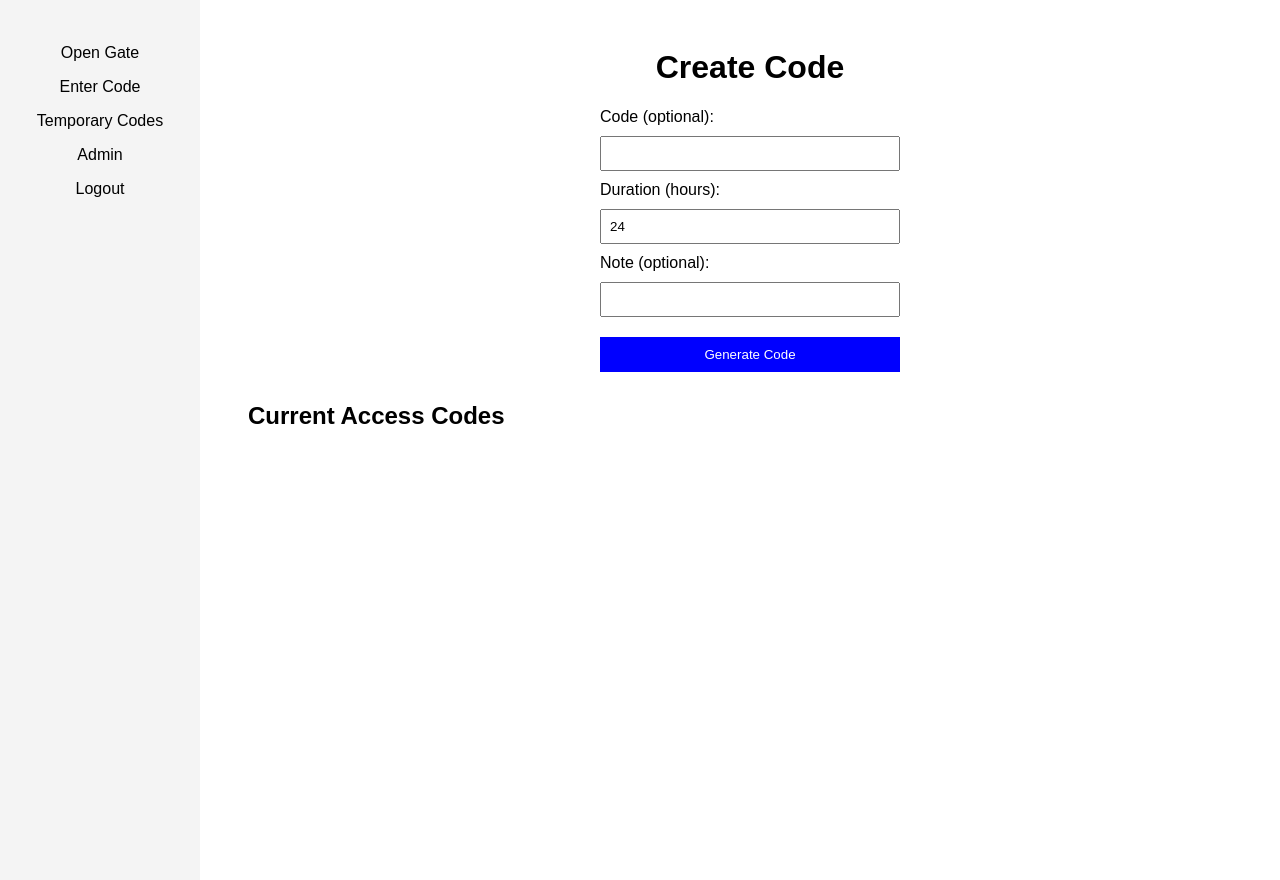
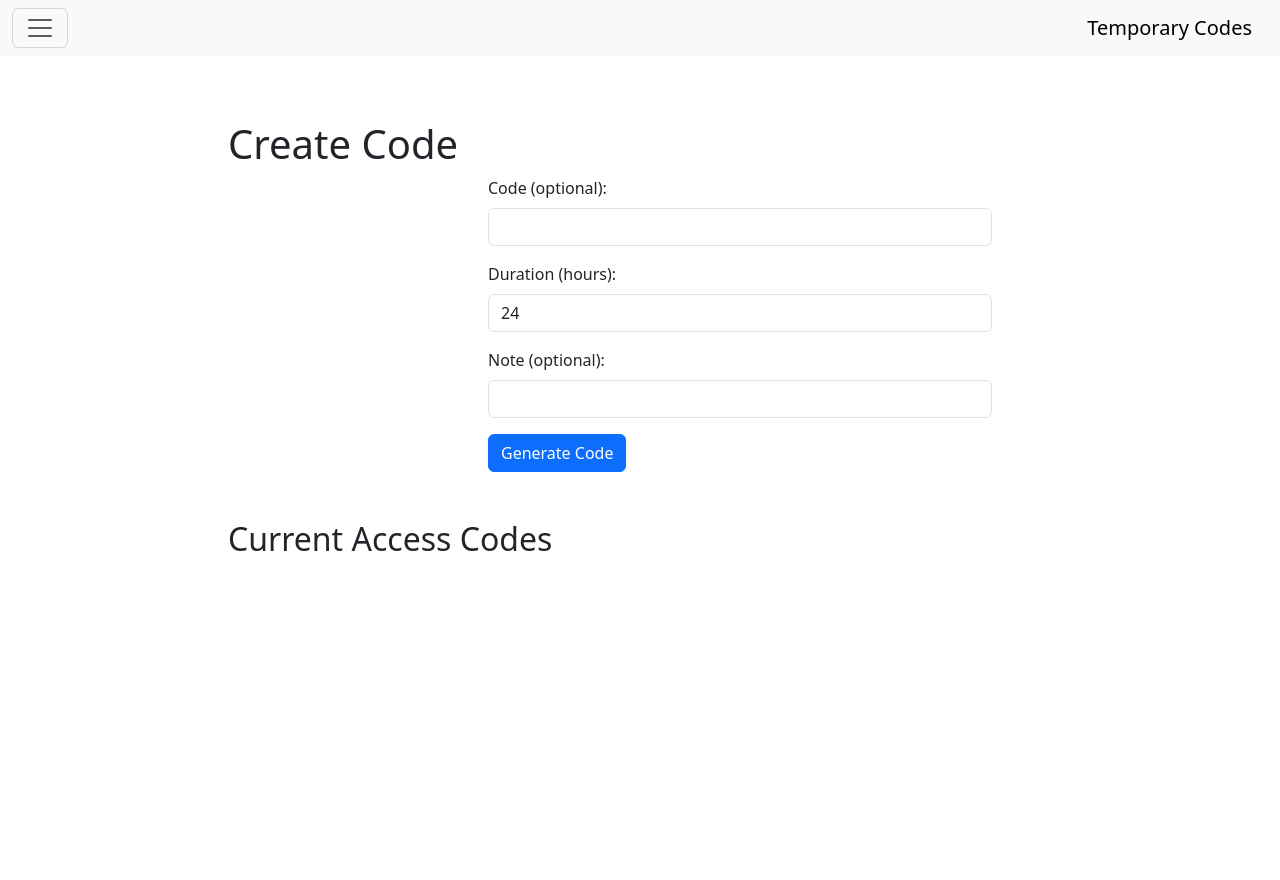
Before and after one commit to rslavin/gate-opener, a Flask app: page /grant_access in a window 1280 px wide. Run offline with Flask 3, Linux system fonts and the light colour scheme; a user stored in the database is signed in; tables that the repository leaves empty hold one stand-in row (values such as "Sample post").

Commit message:
new look

```diff
--- a/web/app.py
+++ b/web/app.py
@@ -11,6 +11,7 @@
 db.init_app(app)
 bcrypt.init_app(app)
 login_manager.init_app(app)
+login_manager.login_view = 'auth.login'
 
 app.register_blueprint(main_blueprint)
 app.register_blueprint(auth_blueprint)
--- a/web/decorators.py
+++ b/web/decorators.py
@@ -7,7 +7,7 @@
         @wraps(f)
         def decorated_function(*args, **kwargs):
             if not current_user.is_authenticated or current_user.role != role:
-                return redirect(url_for('login'))
+                return redirect(url_for('auth.login'))
             return f(*args, **kwargs)
         return decorated_function
     return decorator
@@ -17,7 +17,7 @@
         @wraps(f)
         def decorated_function(*args, **kwargs):
             if not current_user.is_authenticated or current_user.role not in roles:
-                return redirect(url_for('login'))
+                return redirect(url_for('auth.login'))
             return f(*args, **kwargs)
         return decorated_function
     return decorator
--- a/web/routes.py
+++ b/web/routes.py
@@ -35,10 +35,11 @@
         access_code = Token(code=code, note=note, expires_at=expires_at, created_by=current_user.id)
         db.session.add(access_code)
         db.session.commit()
-        return redirect(url_for('main.grant_access'))
+        codes = Token.query.order_by(Token.expires_at.asc()).all()
+        return render_template('grant_access.html', codes=codes, title="Temporary Codes", new_token=access_code)
 
-    codes = Token.query.all()
-    return render_template('grant_access.html', codes=codes)
+    codes = Token.query.order_by(Token.expires_at.asc()).all()
+    return render_template('grant_access.html', codes=codes, title="Temporary Codes")
 
 @main_blueprint.route('/delete_code/<int:code_id>', methods=['POST'])
 @roles_required(Role.TRUSTED_USER, Role.ADMIN)
@@ -60,7 +61,7 @@
             remaining_time = token.expires_at - datetime.datetime.utcnow()
             return jsonify({'message': 'Gate opened', 'response': response, 'time_left': str(remaining_time)}), 200
         return jsonify({'message': 'Invalid or expired code'}), 401
-    return render_template('code.html', code=code)
+    return render_template('code.html', code=code, title="Enter Code")
 
 @auth_blueprint.route('/login', methods=['GET', 'POST'])
 def login():
@@ -73,7 +74,7 @@
             return redirect(url_for('main.home'))
         else:
             return jsonify({'message': 'Login unsuccessful. Please check username and password'}), 401
-    return render_template('login.html')
+    return render_template('login.html', title="Login")
 
 @auth_blueprint.route('/logout')
 @login_required
@@ -97,7 +98,7 @@
 
     users = User.query.all()
     roles = Role
-    return render_template('admin.html', users=users, roles=roles)
+    return render_template('admin.html', users=users, roles=roles, title="Admin")
 
 @admin_blueprint.route('/delete_user/<int:user_id>', methods=['POST'])
 @role_required(Role.ADMIN)
--- a/web/static/styles.css
+++ b/web/static/styles.css
@@ -1,86 +1,27 @@
-body {
-    font-family: Arial, sans-serif;
+.content {
+    margin-left: 0;
+    padding: 20px;
+    flex-grow: 1;
 }
 
-h1 {
-    text-align: center;
+.navbar-toggler {
+    display: block !important;
 }
 
-form {
-    display: flex;
-    flex-direction: column;
-    width: 300px;
-    margin: auto;
+@media (min-width: 768px) {
+    .content {
+        margin-left: 200px;
+    }
 }
 
-input, button {
-    margin: 10px 0;
-    padding: 8px;
-}
+.login-form {
+            background: white;
+            padding: 2rem;
+            border-radius: 0.5rem;
+            box-shadow: 0 0.125rem 0.25rem rgba(0, 0, 0, 0.075);
+        }
 
-button {
-    padding: 10px;
-    background-color: blue;
-    color: white;
-    border: none;
-    cursor: pointer;
-}
-
-button:disabled {
-    background-color: grey;
-}
-
-#message {
-    text-align: center;
-    color: red;
-}
-
-#openGateButton {
-    margin: 20px;
-    padding: 10px 20px;
-    font-size: 16px;
-    cursor: pointer;
-}
-
-/* New container style to center the button horizontally */
-.button-container {
-    display: flex;
-    justify-content: center;
-    align-items: center;
-    flex-direction: column;
-}
-
-.sidebar {
-    width: 200px;
-    height: 100%;
-    position: fixed;
-    top: 0;
-    left: 0;
-    background-color: #f4f4f4;
-    padding-top: 20px;
-}
-
-.sidebar ul {
-    list-style-type: none;
-    padding: 0;
-}
-
-.sidebar ul li {
-    padding: 8px;
-    text-align: center;
-}
-
-.sidebar ul li a {
-    text-decoration: none;
-    color: black;
-    display: block;
-}
-
-.sidebar ul li a:hover {
-    background-color: #ddd;
-}
-
-.content {
-    margin-left: 220px;
-    padding: 20px;
-}
+.btn-huge {
+            padding: 20px 40px;
+            font-size: 24px;
+        }
--- a/web/templates/grant_access.html
+++ b/web/templates/grant_access.html
@@ -1,39 +1,85 @@
-<!DOCTYPE html>
-<html lang="en">
-<head>
-    <meta charset="UTF-8">
-    <link rel="stylesheet" href="{{ url_for('static', filename='styles.css') }}">
-    <meta name="viewport" content="width=device-width, initial-scale=1.0">
-    <title>Temporary Codes</title>
+{% include 'header.html' %}
 </head>
 <body>
 {% include 'sidebar.html' %}
-    <div class="content">
+{% if new_token %}
+<div class="modal fade" id="new-token-modal" tabindex="-1" aria-labelledby="new-token-modal-label" aria-hidden="true">
+    <div class="modal-dialog">
+        <div class="modal-content">
+            <div class="modal-header">
+                <h5 class="modal-title" id="new-token-modal-title">Temporary Code Created</h5>
+                <button type="button" class="btn-close" data-bs-dismiss="modal" aria-label="Close"></button>
+            </div>
+            <div class="modal-body">
+                <strong>Code:</strong> <a href="{{ url_for('main.code_page', code=new_token.code, _external=True) }}">{{
+                new_token.code }}</a> <br>
+                <strong>Link:</strong> <a href="{{ url_for('main.code_page', _external=True) }}">{{ url_for('main.code_page', code=new_token.code, _external=True) }}</a> <br>
+                {% if new_token.note %}
+                <strong>Note:</strong> {{ new_token.note }} <br>
+                {% endif %}
+                <strong>Expires At:</strong> {{ new_token.expires_at.strftime('%B %d, %Y, %H:%M:%S') }} <br>
+                <strong>Created By:</strong> {{ new_token.creator.username }} <br>
+            </div>
+            <div class="modal-footer">
+                <button type="button" class="btn btn-primary" data-bs-dismiss="modal">Close</button>
+            </div>
+        </div>
+    </div>
+</div>
+
+{% endif %}
+<div class="container mt-5">
     <h1>Create Code</h1>
-        <form method="POST" action="{{ url_for('main.grant_access') }}">
-            <label for="code">Code (optional):</label>
-            <input type="text" id="code" name="code">
-            <label for="duration">Duration (hours):</label>
-            <input type="number" id="duration" name="duration" value="24" required>
-            <label for="note">Note (optional):</label>
-            <input type="text" id="note" name="note">
-            <button type="submit">Generate Code</button>
+    <form method="POST" action="{{ url_for('main.grant_access') }}" class="row g-3">
+        <div class="col-md-6 offset-md-3">
+            <div class="mb-3">
+                <label for="code" class="form-label">Code (optional):</label>
+                <input type="text" id="code" name="code" class="form-control">
+            </div>
+            <div class="mb-3">
+                <label for="duration" class="form-label">Duration (hours):</label>
+                <input type="number" id="duration" name="duration" value="24" class="form-control" required>
+            </div>
+            <div class="mb-3">
+                <label for="note" class="form-label">Note (optional):</label>
+                <input type="text" id="note" name="note" class="form-control">
+            </div>
+            <button type="submit" class="btn btn-primary">Generate Code</button>
+        </div>
     </form>
 
-        <h2>Current Access Codes</h2>
-        <ul>
+    <h2 class="mt-5">Current Access Codes</h2>
+    <ul class="list-group">
         {% for code in codes %}
-            <li>
-                <strong>Code:</strong> <a href="{{ url_for('main.code_page', code=code.code, _external=True) }}">{{ code.code }}</a> <br>
+        <li class="list-group-item">
+            <div class="d-flex justify-content-between">
+                <div>
+                    <strong>Code:</strong> <a href="{{ url_for('main.code_page', code=code.code, _external=True) }}">{{
+                    code.code }}</a> <br>
+                    {% if code.note %}
                     <strong>Note:</strong> {{ code.note }} <br>
-                <strong>Expires At:</strong> {{ code.expires_at }} <br>
+                    {% endif %}
+                    <strong>Expires At:</strong> {{ code.expires_at.strftime('%B %d, %Y, %H:%M:%S') }} <br>
                     <strong>Created By:</strong> {{ code.creator.username }} <br>
-                <form method="POST" action="{{ url_for('main.delete_code', code_id=code.id) }}" style="display:inline;">
-                    <button type="submit">Delete</button>
+                </div>
+                <div>
+                    <form method="POST" action="{{ url_for('main.delete_code', code_id=code.id) }}" class="d-inline">
+                        <button type="submit" class="btn btn-danger btn-sm">Delete</button>
                     </form>
+                </div>
+            </div>
         </li>
         {% endfor %}
     </ul>
 </div>
+
 </body>
+{% if new_token %}
+    <script>
+        document.addEventListener('DOMContentLoaded', (event) => {
+            var myModal = new bootstrap.Modal(document.getElementById('new-token-modal'));
+            myModal.show();
+        });
+    </script>
+{% endif %}
 </html>
--- /dev/null
+++ b/web/templates/header.html
@@ -0,0 +1,9 @@
+<!DOCTYPE html>
+<html lang="en">
+<head>
+    <meta charset="UTF-8">
+    <meta name="viewport" content="width=device-width, initial-scale=1.0">
+    <title>Cerberus {% if title %} - {{ title }} {% endif %}</title>
+    <link href="https://cdn.jsdelivr.net/npm/bootstrap@5.3.2/dist/css/bootstrap.min.css" rel="stylesheet">
+    <script src="https://cdn.jsdelivr.net/npm/bootstrap@5.3.2/dist/js/bootstrap.min.js"></script>
+    <link rel="stylesheet" href="{{ url_for('static', filename='styles.css') }}">
--- a/web/templates/sidebar.html
+++ b/web/templates/sidebar.html
@@ -1,15 +1,31 @@
-<div class="sidebar">
-    <ul>
+<nav class="navbar navbar-expand-lg navbar-light bg-light">
+        <div class="container-fluid">
+            <button class="navbar-toggler" type="button" data-bs-toggle="offcanvas" data-bs-target="#offcanvasExample" aria-controls="offcanvasExample">
+                <span class="navbar-toggler-icon"></span>
+            </button>
+            <a class="navbar-brand" href="#">{% if title %} {{ title }} {% endif %}</a>
+        </div>
+    </nav>
+<div class="d-flex">
+        <div class="content flex-grow-1 p-3">
+            <div class="offcanvas offcanvas-start" tabindex="-1" id="offcanvasExample" aria-labelledby="offcanvasExampleLabel">
+                <div class="offcanvas-header">
+                    <h5 class="offcanvas-title" id="offcanvasExampleLabel">Menu</h5>
+                    <button type="button" class="btn-close" data-bs-dismiss="offcanvas" aria-label="Close"></button>
+                </div>
+                <div class="offcanvas-body">
+                    <div class="list-group list-group-flush">
                         {% if current_user.is_authenticated %}
-        <li><a href="{{ url_for('main.home') }}">Open Gate</a></li>
+                        <a href="{{ url_for('main.home') }}" class="list-group-item list-group-item-action">Open Gate</a>
                         {% endif %}
-        <li><a href="{{ url_for('main.code_page') }}">Enter Code</a></li>
+                        <a href="{{ url_for('main.code_page') }}" class="list-group-item list-group-item-action">Enter Code</a>
                         {% if current_user.is_authenticated and (current_user.role == Role.TRUSTED_USER or current_user.role == Role.ADMIN) %}
-        <li><a href="{{ url_for('main.grant_access') }}">Temporary Codes</a></li>
+                        <a href="{{ url_for('main.grant_access') }}" class="list-group-item list-group-item-action">Temporary Codes</a>
                         {% endif %}
                         {% if current_user.is_authenticated and current_user.role == Role.ADMIN %}
-        <li><a href="{{ url_for('admin.admin') }}">Admin</a></li>
+                        <a href="{{ url_for('admin.admin') }}" class="list-group-item list-group-item-action">Admin</a>
                         {% endif %}
-        <li><a href="{{ url_for('auth.logout') }}">Logout</a></li>
-    </ul>
+                        <a href="{{ url_for('auth.logout') }}" class="list-group-item list-group-item-action">Logout</a>
                     </div>
+                </div>
+            </div>
```
Also changed, not shown: web/templates/admin.html (+27 -60 lines), web/templates/code.html (+14 -13 lines), web/templates/index.html (+17 -15 lines), web/templates/login.html (+16 -15 lines). Lines whose indentation alone changed are shown as unchanged.
